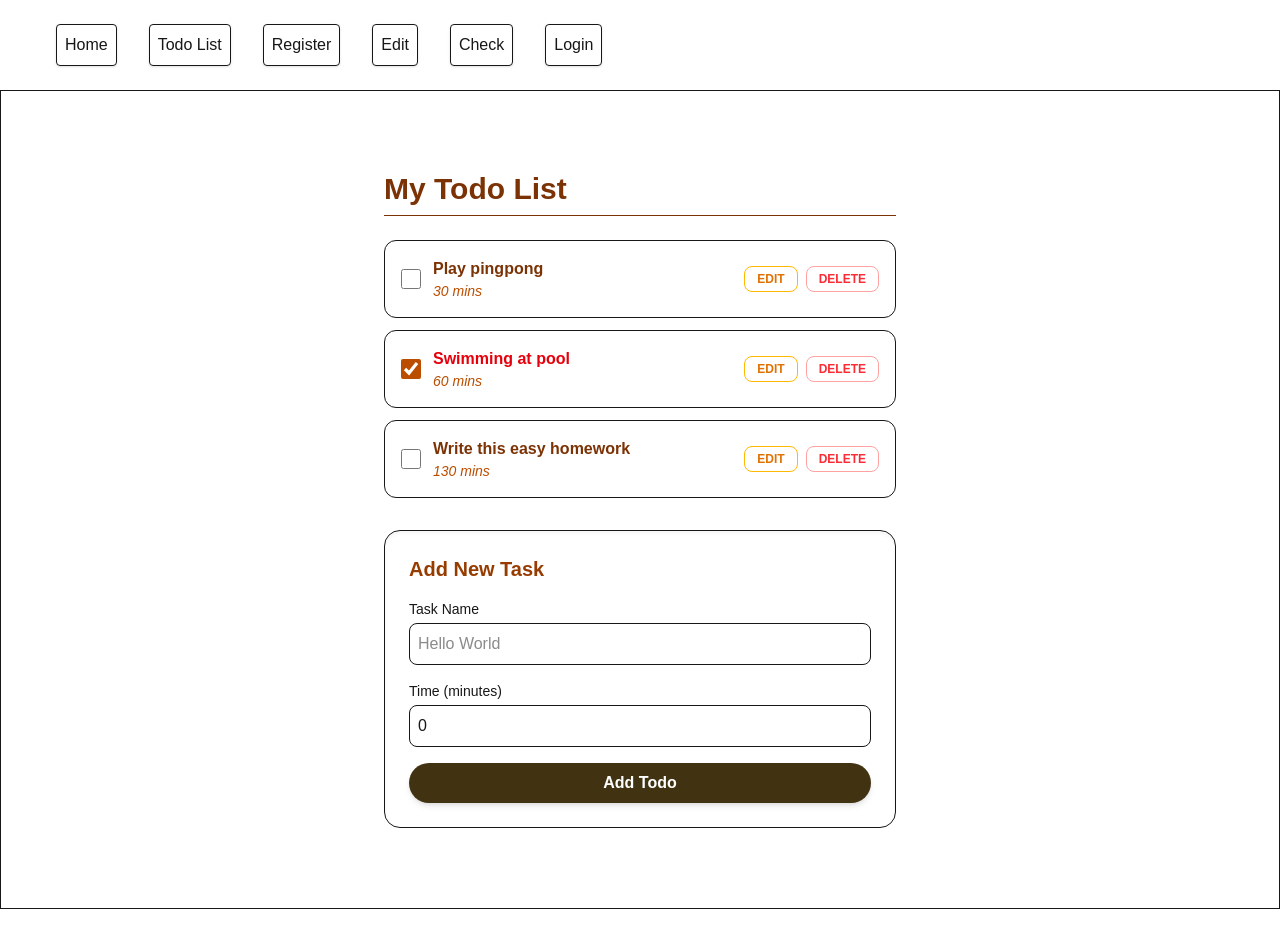
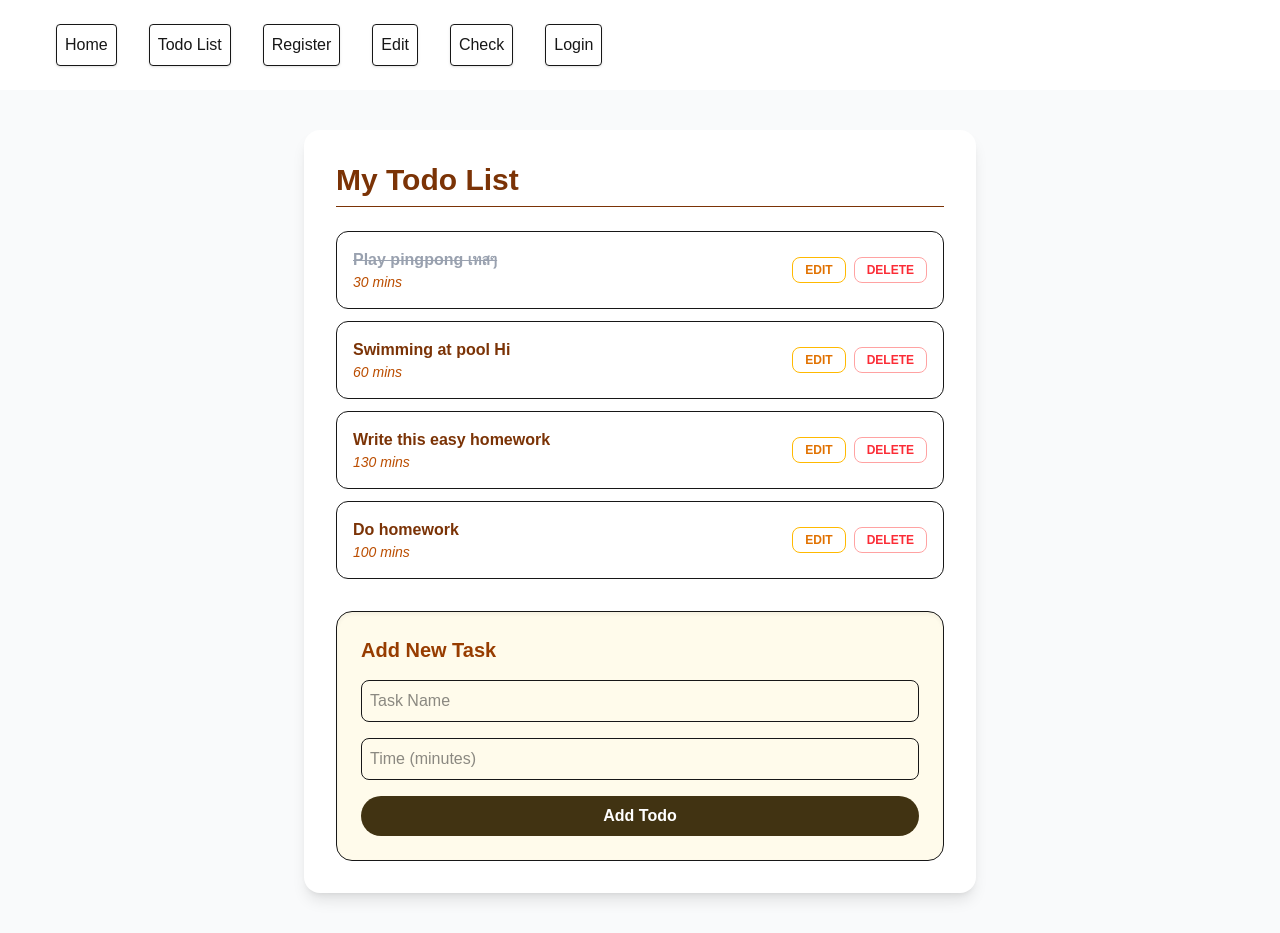
Before and after one commit to Ritthikrit/HELP, a Next.js app: page /students/todo in a window 1280 px wide. Before the commit the page ends 909 px from the top, so only its background shows below. Built offline with nearby package versions, Linux system fonts and the light colour scheme; no server answers; data requests are answered from the project's data file.

Commit message:
Update all files

```diff
--- /dev/null
+++ b/app/proxy.ts
@@ -0,0 +1,6 @@
+export const config = {
+   matcher: [
+       "/students/editStudent/(.*)",
+       "/students/todo/edit/(.*)" // Add this to protect todo editing
+   ]
+}
--- /dev/null
+++ b/app/students/todo/edit/[id]/page.tsx
@@ -0,0 +1,43 @@
+import { updateTodoAction } from "../../../_actions/todoActions"
+
+export default async function EditTodoPage({ params }: { params: { id: string } }) {
+    const { id } = await params;
+    const res = await fetch(`http://localhost:4000/todos/${id}`, { cache: 'no-store' });
+    const todo = await res.json();
+
+    return (
+        <main className="flex justify-center items-center min-h-screen">
+            <form action={updateTodoAction} className="border p-8 bg-white rounded-2xl shadow-xl w-full max-w-md">
+                <h2 className="text-2xl font-bold mb-6 text-amber-800">Edit Task</h2>
+
+                <input type="hidden" name="id" value={todo.id} />
+
+                <div className="space-y-5">
+                    <div>
+                        <label className="block text-sm font-medium mb-1">Task Name</label>
+                        <input name="task" defaultValue={todo.task} className="w-full border p-2 rounded-lg" required />
+                    </div>
+                    <div>
+                        <label className="block text-sm font-medium mb-1">Time (minutes)</label>
+                        <input name="time" type="number" defaultValue={todo.time} className="w-full border p-2 rounded-lg" required />
+                    </div>
+
+                    {/* ส่วนแก้ไข isDone (อยู่หน้า edit ตามที่ต้องการ) */}
+                    <div className="flex items-center gap-2 border p-3 rounded-lg bg-gray-50">
+                        <input
+                            type="checkbox"
+                            name="isDone"
+                            defaultChecked={todo.isDone}
+                            className="w-5 h-5 accent-amber-700"
+                        />
+                        <label className="text-sm font-medium">Mark as Done</label>
+                    </div>
+
+                    <button type="submit" className="w-full bg-amber-900 text-white font-bold py-2 rounded-full">
+                        Update Todo
+                    </button>
+                </div>
+            </form>
+        </main>
+    )
+}
--- a/app/students/todo/page.tsx
+++ b/app/students/todo/page.tsx
@@ -1,177 +1,46 @@
-'use client'
-import { ChangeEvent, FormEvent, useState } from "react"
+import { deleteTodoAction, addTodoAction } from "../_actions/todoActions"
+import Link from "next/link"
 
-// --- Types ---
-type TodoType = {
-    id: number
-    task: string
-    time: number
-    isDone: boolean
-}
-
-type TodoPropsType = TodoType & {
-    deleteTodo: (id: number) => void
-    editTodo: (id: number) => void
-    toggleDone: (id: number) => void
-}
-
-export default function TodosPage() {
-    // เก็บ array id task time status
-    const [todos, setTodos] = useState<TodoType[]>([
-        { id: 1, task: "Play pingpong", time: 30, isDone: false },
-        { id: 2, task: "Swimming at pool", time: 60, isDone: true },
-        { id: 3, task: "Write this easy homework", time: 130, isDone: false },
-    ])
-
-
-    //เก็บข้อมูลที่พิมพ์ค้างไว้ใน Input (Task Name และ Time)
-
-    const [form, setForm] = useState({ task: '', time: 0 })
-
-    //ตัวแปรสำคัญที่ใช้เช็คว่า
-    // "ตอนนี้เรากำลังเพิ่มงานใหม่ (-1)" หรือ
-    // "กำลังแก้ไขงานเดิม (ใช้ ID ของงานนั้น)"
-    const [editTodoId, setEditTodoId] = useState(-1)
-
-    // Handle Input Changes
-    const handleChange = (e: ChangeEvent<HTMLInputElement>) => {
-        const { name, value } = e.target
-        setForm((prev) => ({ ...prev, [name]: name === 'time' ? Number(value) : value }))
-    }
-
-    // --- Core Functions ---
-
-    // Create/Update Todo
-
-    const handleUpdateTodo = (e: FormEvent) => {
-        e.preventDefault()
-
-        if (editTodoId === -1) {
-            // ADD
-
-            // editTodoId === -1 มันจะสร้าง Object ใหม่ขึ้นมา
-            // คำนวณ ID ต่อจากตัวสุดท้าย แล้วใช้ setTodos([...todos, newTodo])
-            // เพื่อเพิ่มงานเข้าไปในรายการเดิม
-            const id = todos.length ? todos[todos.length - 1].id + 1 : 1
-            const newTodo: TodoType = { id, ...form, isDone: false }
-            setTodos([...todos, newTodo])
-        } else {
-            //EDIT
-
-            const updated = todos.map((item) =>
-                item.id === editTodoId ? { ...item, ...form } : item
-            )
-            setTodos(updated)
-            setEditTodoId(-1)
-        }
-        setForm({ task: '', time: 0 })
-    }
-
-
-    const deleteTodo = (id: number) => {
-        setTodos(todos.filter(item => item.id !== id))
-    }
-
-    const editTodo = (id: number) => {
-        const target = todos.find(item => item.id === id)
-        if (target) {
-            setEditTodoId(id)
-            setForm({ task: target.task, time: target.time })
-        }
-    }
-
-    const toggleDone = (id: number) => {
-        setTodos(todos.map(item =>
-            item.id === id ? { ...item, isDone: !item.isDone } : item
-        ))
-    }
+export default async function TodosPage() {
+    // Fetch ข้อมูลมาแสดง (Server Component ไม่ต้องใช้ useEffect)
+    const res = await fetch("http://localhost:4000/todos", { cache: 'no-store' });
+    const todos = await res.json();
 
     return (
-        <main className="flex justify-center border items-center min-h-screen">
-            <div className=" p-10 md:p-20 rounded-2xl w-full max-w-2xl">
+        <main className="flex justify-center p-10 bg-gray-50 min-h-screen">
+            <div className="w-full max-w-2xl bg-white p-8 rounded-2xl shadow-lg">
                 <h1 className="text-3xl font-bold mb-6 text-amber-900 border-b pb-2">My Todo List</h1>
 
                 {/* List of Todos */}
-                <ul className="space-y-3">
-                    {todos.map((item, index) => (
-                        <TodoDetail
-                            key={item.id}
-                            {...item}
-                            deleteTodo={deleteTodo}
-                            editTodo={editTodo}
-                            toggleDone={toggleDone}
-                        />
+                <ul className="space-y-3 mb-8">
+                    {todos.map((item: any) => (
+                        <li key={item.id} className="flex items-center justify-between p-4 rounded-xl border">
+                            <div>
+                                <div className={`font-bold ${item.isDone ? 'text-gray-400 line-through' : 'text-amber-900'}`}>
+                                    {item.task}
+                                </div>
+                                <div className="text-sm text-amber-700 italic">{item.time} mins</div>
+                            </div>
+                            <div className="flex gap-2">
+                                <Link href={`/students/todo/edit/${item.id}`} className="text-amber-600 border border-amber-400 px-3 py-1 rounded-lg text-xs font-bold hover:bg-amber-50"> EDIT </Link>
+                                <form action={deleteTodoAction.bind(null, item.id)}>
+                                    <button type="submit" className="text-red-500 border border-red-300 px-3 py-1 rounded-lg text-xs font-bold hover:bg-red-100"> DELETE </button>
+                                </form>
+                            </div>
+                        </li>
                     ))}
                 </ul>
 
-                {/*Section */}
-                <form className="border p-6 mt-8 bg-white rounded-2xl shadow-inner" onSubmit={handleUpdateTodo}>
-                    <h2 className="text-xl font-bold mb-4 text-amber-800">
-                        {editTodoId === -1 ? "Add New Task" : "Edit Task"}
-                    </h2>
-
+                {/* Section สำหรับ Add (อยู่หน้าแรกตามที่ต้องการ) */}
+                <form action={addTodoAction} className="border p-6 bg-amber-50 rounded-2xl shadow-inner">
+                    <h2 className="text-xl font-bold mb-4 text-amber-800">Add New Task</h2>
                     <div className="space-y-4">
-                        <div>
-                            <label className="block text-sm font-medium mb-1">Task Name</label>
-                            <input
-                                className="w-full border p-2 rounded-lg focus:ring-2 focus:ring-amber-500 outline-none"
-                                type="text" name="task"
-                                value={form.task}
-                                onChange={handleChange}
-                                placeholder="Hello World"
-                                required
-                            />
-                        </div>
-                        <div>
-                            <label className="block text-sm font-medium mb-1">Time (minutes)</label>
-                            <input
-                                className="w-full border p-2 rounded-lg focus:ring-2 focus:ring-amber-500 outline-none"
-                                type="number" name="time"
-                                value={form.time}
-                                onChange={handleChange}
-                                required
-                            />
-                        </div>
-                        <button className="w-full bg-[#413312] text-white font-bold py-2 rounded-full hover:bg-black transition shadow-md">
-                            {editTodoId === -1 ? "Add Todo" : "Update Todo"}
-                        </button>
+                        <input name="task" placeholder="Task Name" className="w-full border p-2 rounded-lg" required />
+                        <input name="time" type="number" placeholder="Time (minutes)" className="w-full border p-2 rounded-lg" required />
+                        <button className="w-full bg-[#413312] text-white font-bold py-2 rounded-full">Add Todo</button>
                     </div>
                 </form>
             </div>
         </main>
     )
 }
-
-//Components
-
-function TodoDetail({ id, task, time, isDone, deleteTodo, editTodo, toggleDone }: TodoPropsType) {
-    return (
-        <li className={`flex items-center justify-between p-4 rounded-xl border`}>
-            <div className="flex items-center gap-3">
-                <input
-                    type="checkbox"
-                    checked={isDone}
-                    onChange={() => toggleDone(id)}
-                    className="w-5 h-5 accent-amber-700"
-                />
-                <div>
-                    <div className={`font-bold ${isDone ? 'text-red-600' : 'text-amber-900'}`}>
-                        {task}
-                    </div>
-                    <div className="text-sm text-amber-700 italic">{time} mins</div>
-                </div>
-            </div>
-
-            <div className="flex gap-2">
-                <button
-                    className="text-amber-600 border border-amber-400 px-3 py-1 rounded-lg text-xs font-bold hover:bg-amber-200"
-                    onClick={() => editTodo(id)}
-                > EDIT </button>
-                <button
-                    className="text-red-500 border border-red-300 px-3 py-1 rounded-lg text-xs font-bold hover:bg-red-100"
-                    onClick={() => deleteTodo(id)}
-                > DELETE </button>
-            </div>
-        </li>
-    )
-}
--- a/db.json
+++ b/db.json
@@ -47,5 +47,31 @@
       "email": "awawd@gmail.com",
       "password": "TeclzQCpXTCFRfs/a3i2qgEfMMwAcoh6al+HXS6Q1qjNwOJ38awc5/XL6QWcyIsRLDPy7qE/vWjJLgM6EoapDw=="
     }
+  ],
+  "todos": [
+    {
+      "id": "scis",
+      "task": "Play pingpong เทสๆ",
+      "time": 30,
+      "isDone": true
+    },
+    {
+      "id": "sdfe",
+      "task": "Swimming at pool Hi",
+      "time": 60,
+      "isDone": false
+    },
+    {
+      "id": "sfde",
+      "task": "Write this easy homework",
+      "time": 130,
+      "isDone": false
+    },
+    {
+      "id": "b841",
+      "task": "Do homework",
+      "time": 100,
+      "isDone": false
+    }
   ]
 }
--- a/package.json
+++ b/package.json
@@ -9,6 +9,7 @@
     "lint": "eslint"
   },
   "dependencies": {
+    "@clerk/nextjs": "^6.37.3",
     "jose": "^6.1.3",
     "next": "16.1.6",
     "react": "19.2.3",
```
Also changed, not shown: proxy.ts (deleted, +0 -30 lines), 1 other file (tests, documents, lock files or other folders).
